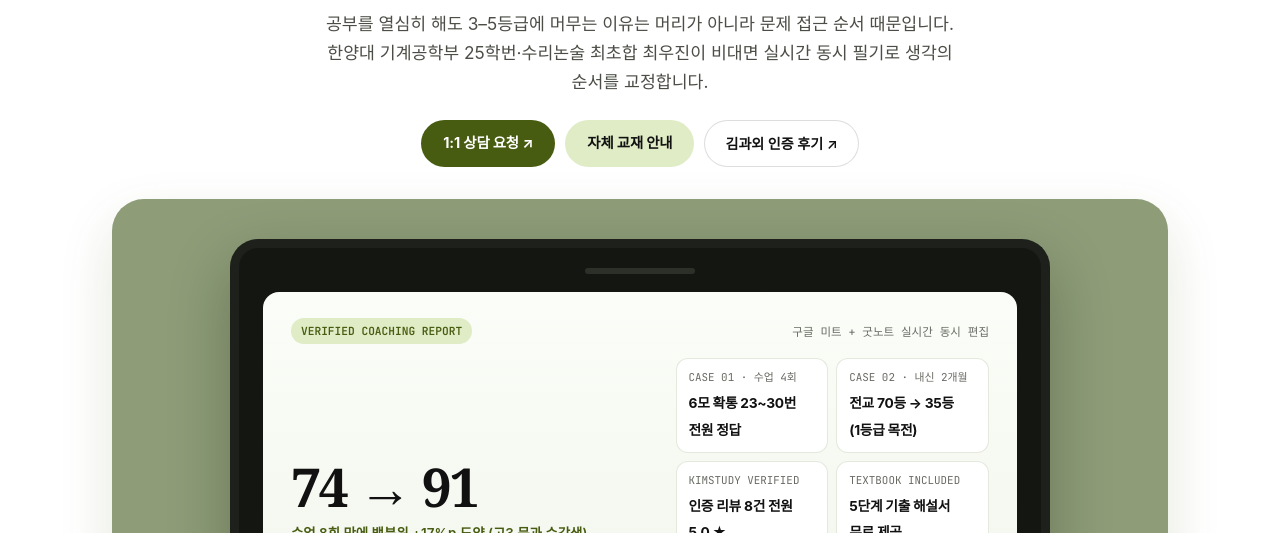
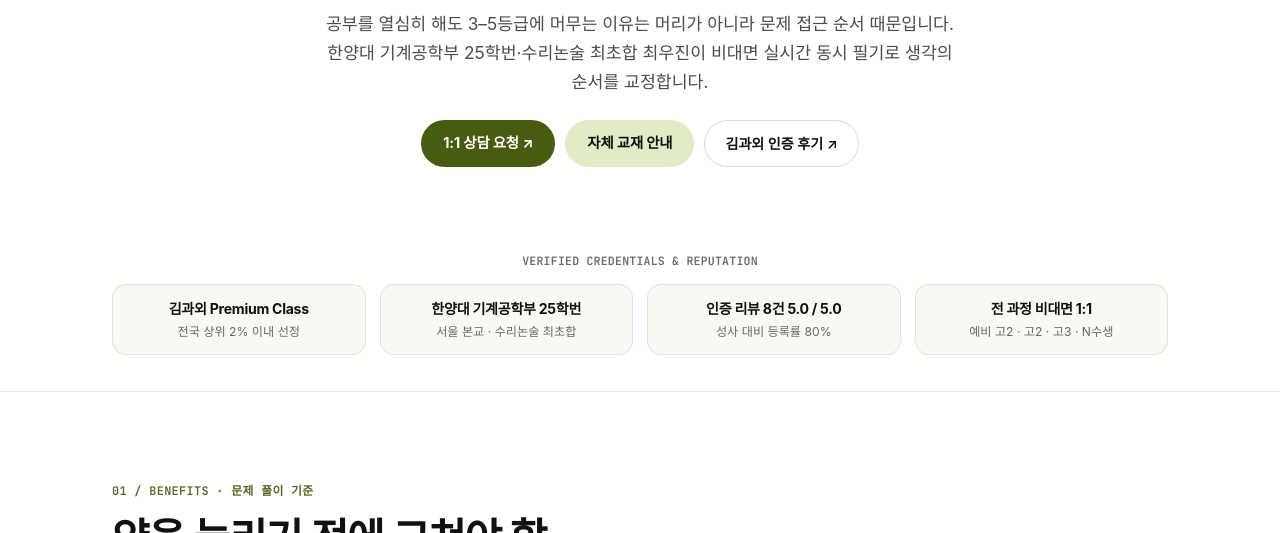
Before and after one commit to choiwoojin1162/choiwoojin1162.github.io, an Astro site: page / in a window 1280 px wide. Shown: the part 419-952 px from the top of the page. Built offline with nearby package versions, Linux system fonts and the light colour scheme; Astro itself is replaced by a stand-in of ours; a web font is replaced by a local one.

Commit message:
feat: sync Figma Make node 128-3 updates

```diff
--- a/src/data/site.ts
+++ b/src/data/site.ts
@@ -42,7 +42,7 @@ export const heroFacts = [
   { label: '자체 교재', value: '평가원 자체 제작 교재 제공' },
   {
     label: '김과외 평판',
-    value: '정규 성사 10건 · 인증 리뷰 8건 전원 5.0 만점 (37.5℃)',
+    value: '정규 성사 10건 · 인증 리뷰 8건 전원 5.0 만점',
     href: 'https://kimstudy.com/tutor/s/5bb888b9-b1a1-4cc0-98eb-6cdac0f45fcd?O3WRXJQK9E=B8882AQA1',
   },
   {
@@ -77,7 +77,7 @@ export const proofMetrics = [
   { num: '10건', label: '김과외 정규 성사 (외부 경력 5건 별도)' },
   { num: '80% (8건)', label: '성사 대비 인증 리뷰 등록률' },
   { num: '5.0 / 5.0', label: '전문성·강의력·준비성·시간 준수 만점' },
-  { num: '37.5℃', label: '김과외 평판 온도' },
+  { num: '상위 2%', label: '김과외 Premium Class 선정' },
 ];
 
 export const proofCases = [
--- a/src/pages/index.astro
+++ b/src/pages/index.astro
@@ -178,55 +178,6 @@ const jsonLd = {
               김과외 인증 후기 ↗
             </a>
           </div>
-
-          <!-- Signature Muted Sage Backdrop (#8E9C78) with Mobile Portrait / Desktop Landscape Showcase -->
-          <div class="sage-stage" aria-label="실전 성적 상승 요약 리포트">
-            <div class="device-frame">
-              <div class="device-notch" aria-hidden="true"></div>
-              <div class="device-screen">
-                <div class="screen-top-row">
-                  <span class="screen-pill">VERIFIED COACHING REPORT</span>
-                  <span class="mono" style="font-size: 0.72rem; color: var(--color-muted-foreground);">
-                    구글 미트 + 굿노트 실시간 동시 편집
-                  </span>
-                </div>
-
-                <div class="screen-metric-grid">
-                  <div>
-                    <div class="screen-big-stat tabular">74 → 91</div>
-                    <p class="screen-big-caption">
-                      수업 8회 만에 백분위 +17%p 도약 (고3 문과 수강생)
-                    </p>
-                  </div>
-
-                  <div class="screen-mini-cards">
-                    <div class="screen-mini-card">
-                      <small>CASE 01 · 수업 4회</small>
-                      <strong>6모 확통 23~30번 전원 정답</strong>
-                    </div>
-                    <div class="screen-mini-card">
-                      <small>CASE 02 · 내신 2개월</small>
-                      <strong>전교 70등 → 35등 (1등급 목전)</strong>
-                    </div>
-                    <div class="screen-mini-card">
-                      <small>KIMSTUDY VERIFIED</small>
-                      <strong>인증 리뷰 8건 전원 5.0 ★</strong>
-                    </div>
-                    <div class="screen-mini-card">
-                      <small>TEXTBOOK INCLUDED</small>
-                      <strong>5단계 기출 해설서 무료 제공</strong>
-                    </div>
-                  </div>
-                </div>
-
-                <div class="screen-steps-bar" aria-label="3단계 행동 강령 요약">
-                  <div class="screen-step-chip">01 목적 파악</div>
-                  <div class="screen-step-chip">02 조건 분해</div>
-                  <div class="screen-step-chip">03 n−1 공식 선택</div>
-                </div>
-              </div>
-            </div>
-          </div>
         </div>
       </section>
 
@@ -245,7 +196,7 @@ const jsonLd = {
             </div>
             <div class="trust-item">
               <strong>인증 리뷰 8건 5.0 / 5.0</strong>
-              <span>성사 대비 등록률 80% · 37.5℃</span>
+              <span>성사 대비 등록률 80%</span>
             </div>
             <div class="trust-item">
               <strong>전 과정 비대면 1:1</strong>
@@ -403,39 +354,8 @@ const jsonLd = {
             실제 수강 사례와 인증 후기 8건
           </h2>
           <p class="section-intro">
-            김과외 정규 성사 10건(외부 경력 5건 별도), 성사 대비 80% 리뷰 등록률, 8건 전원 5.0 만점·김과외 평판 온도 37.5℃의 실제 기록입니다.
+            김과외 정규 성사 10건(외부 경력 5건 별도), 성사 대비 80% 리뷰 등록률, 8건 전원 5.0 만점의 실제 기록입니다.
           </p>
-
-          <!-- Featured Quote + Metrics -->
-          <div class="featured-testimonial">
-            <div>
-              <blockquote>
-                “중학교 때부터 5년 넘게 학원을 다녔는데도 맨날 6등급 언저리였어요. 딱 4번 수업하면서 그 버릇이 고쳐졌고, 학원에서 손도 못 대던 확률과 통계 4점짜리를 제 힘으로 풀었습니다.”
-              </blockquote>
-              <div class="quote-meta">
-                이브이86560 · 서울 고3 문과 학생 · 김과외 인증 후기 5.0 ★
-              </div>
-            </div>
-
-            <div class="mini-metrics-2x2">
-              <div class="mini-metric-box">
-                <strong class="tabular">10건</strong>
-                <span>김과외 정규 성사<br />(외부 경력 5건 별도)</span>
-              </div>
-              <div class="mini-metric-box">
-                <strong class="tabular">5.0 / 5.0</strong>
-                <span>인증 리뷰 8건<br />전 항목 만점</span>
-              </div>
-              <div class="mini-metric-box">
-                <strong class="tabular">37.5℃</strong>
-                <span>김과외 평판 온도</span>
-              </div>
-              <div class="mini-metric-box">
-                <strong class="tabular">상위 2%</strong>
-                <span>김과외 Premium Class<br />공식 선정 강사</span>
-              </div>
-            </div>
-          </div>
 
           <!-- 4 Proof Cases -->
           <div class="cases-grid">
@@ -561,7 +481,7 @@ const jsonLd = {
             </div>
             <div class="lesson-bar">
               <div class="lesson-seg lesson-seg--light">
-                10분<br />숙제 점검
+                10분 숙제 점검
               </div>
               <div class="lesson-seg lesson-seg--olive">
                 50분 · 핵심 개념 설명 및 풀이 시범 (목적·조건 기준 정립)
@@ -570,7 +490,7 @@ const jsonLd = {
                 50분 · 학생 실시간 손풀이 피드백 (사고 정체 구간 즉시 개입)
               </div>
               <div class="lesson-seg lesson-seg--light">
-                10분<br />과제 정리
+                10분 과제 정리
               </div>
             </div>
           </div>
--- a/src/styles/editorial.css
+++ b/src/styles/editorial.css
@@ -482,7 +482,7 @@ button {
   flex-direction: column;
   gap: 10px;
   max-width: 340px;
-  margin: 0 auto 32px;
+  margin: 0 auto 12px;
 }
 
 @media (min-width: 560px) {
```
